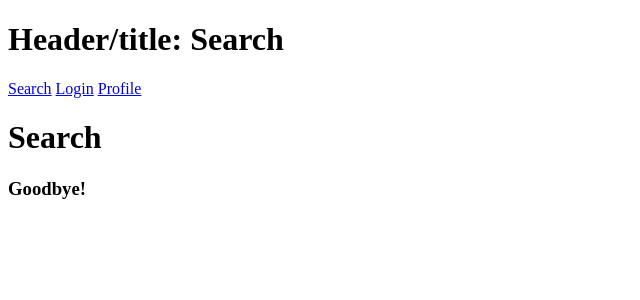
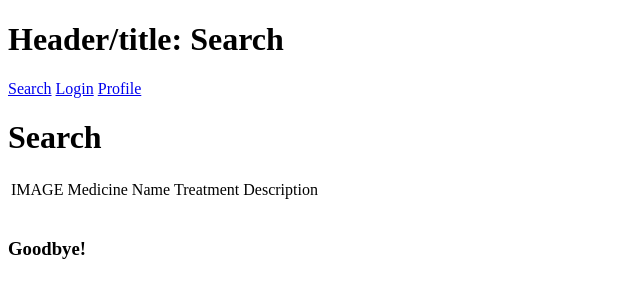
Before and after one commit to Jonah-Roesler-Edu/CSIS3280-Final-Project, a CodeIgniter app: page /JJG_Pharma/ in a window 1280 px wide. Shown: the top 300 px of the page, without its empty margins (0-640 px from the left). Run offline with CodeIgniter, Linux system fonts and the light colour scheme.

Commit message:
Update search.php

```diff
--- a/JJG_Pharma/application/views/pages/search.php
+++ b/JJG_Pharma/application/views/pages/search.php
@@ -1,11 +1,13 @@
-<!DOCTYPE html>
-<html>
-  <head>
-    <meta charset="UTF-8">
-    <title>Search</title>
-  </head>
-  <body>
-      <h1>Search</h1>
+<div class="row column">
+  <h1>Search</h1>
+  <table >
+    <tr>
+      <td>IMAGE</td>
+      <td>Medicine Name</td>
+      <td>Treatment</td>
+      <td>Description</td>
+    </tr>
 
-  </body>
-</html>
+  </table>
+  <br/>
+</div>
```
